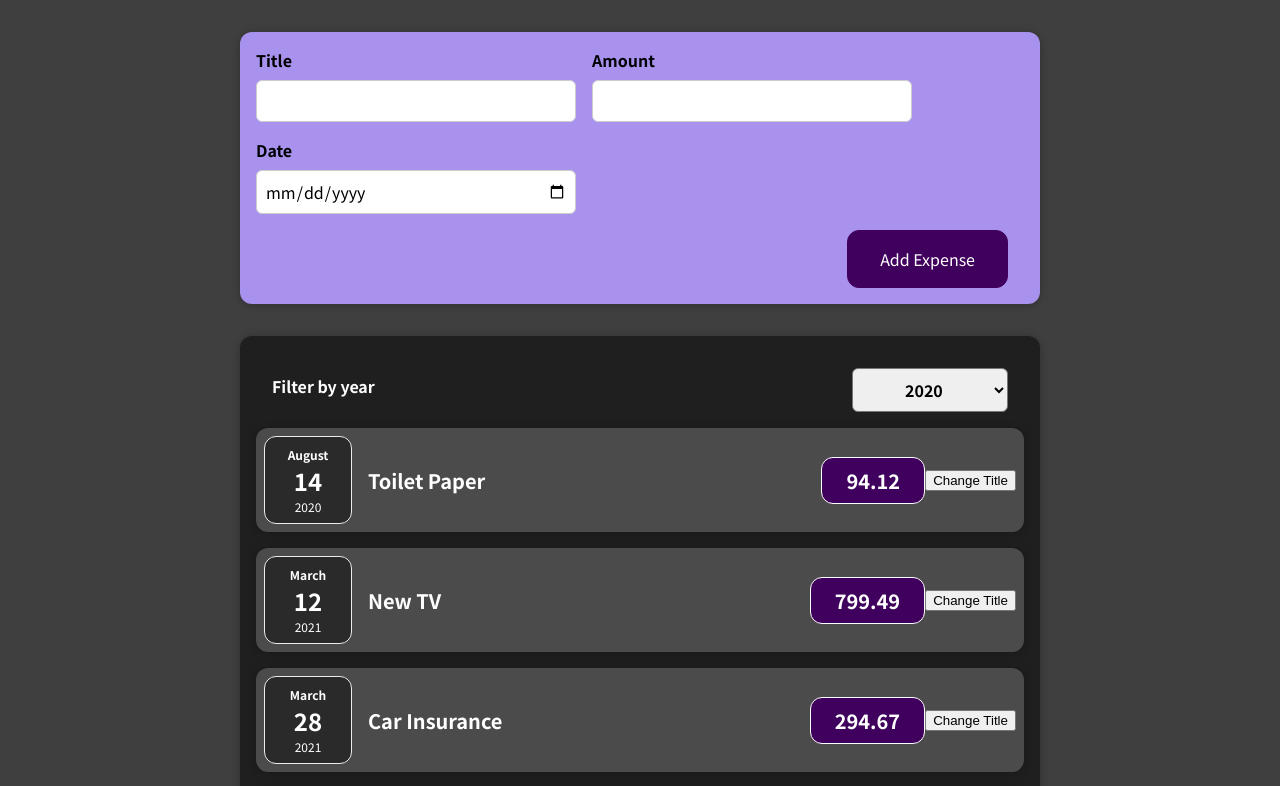
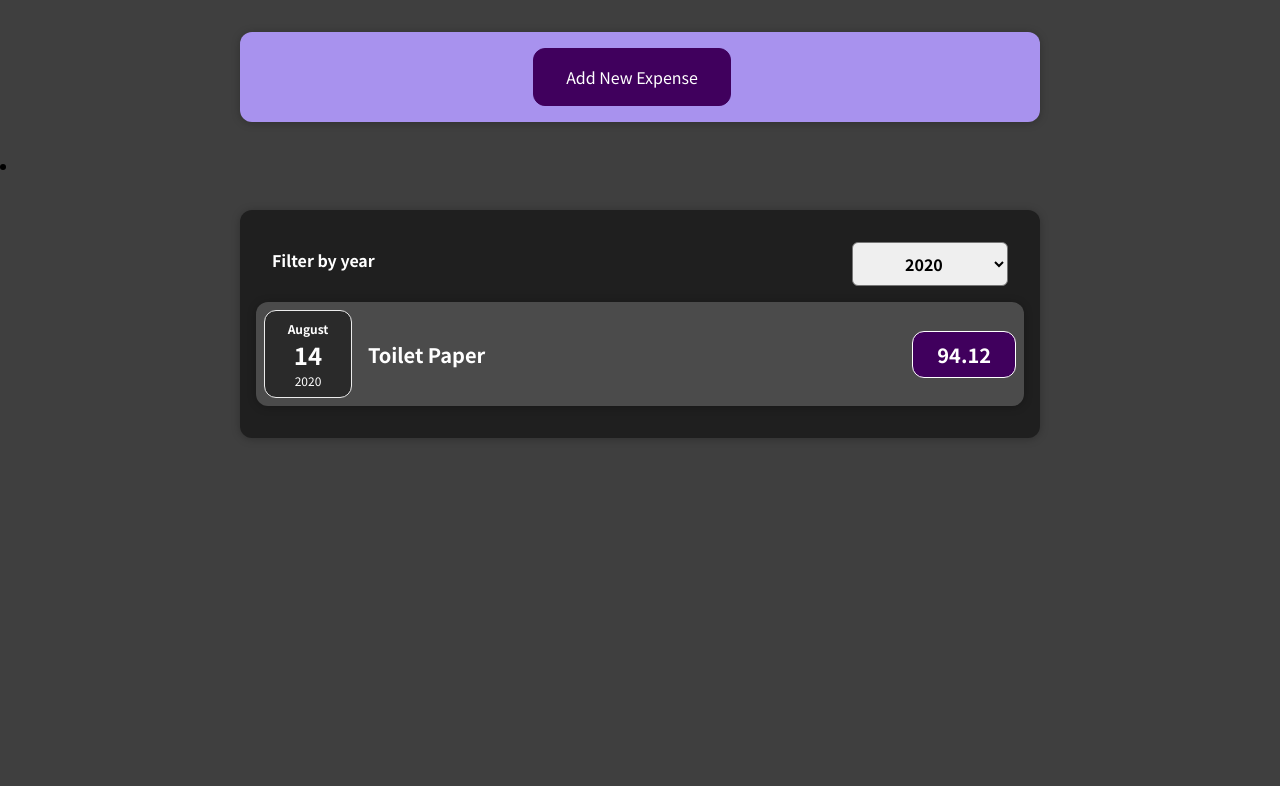
Before and after one commit to NArredondo89/React-Practice-Modules, a React (Create React App) app: page / in a window 1280 px wide. Shown: the top 786 px of the page. Built offline with nearby package versions, Linux system fonts and the light colour scheme.

Commit message:
added new expense and cancel button functionality

```diff
--- a/src/App.js
+++ b/src/App.js
@@ -35,8 +35,7 @@ function App() {
   const [expenses, setExpenses] = useState(DUMMY_EXPENSES);
 
  const addExpenseHandler = (expense) => {
-
-    setExpenses(prevExpenses => {
+    setExpenses((prevExpenses) => {
       return [expense, ...prevExpenses]
     });
   }
--- a/src/components/Expenses/Expense.js
+++ b/src/components/Expenses/Expense.js
@@ -1,34 +1,38 @@
 import React, {useState} from "react";
 
-import ExpenseItem from "./ExpenseItem";
 import "./Expenses.css";
 
 import Card from "../UI/Card";
 import "../UI/Card";
 
 import ExpensesFilter from './ExpensesFilter'
+import ExpensesList from './ExpensesList'
 
 
 function Expenses(props) {
 
-  const [selectedYear, setSelectedYear] = useState('2020')
+  const [filteredYear, setFilteredYear] = useState("2020")
 
   const updatedFilteredYear = selectedYear => {
-    setSelectedYear(selectedYear, "Expense.js")
+    setFilteredYear(selectedYear)
   }
+
+  const filteredExpenses = props.items.filter(expense => {
+    return expense.date.getFullYear().toString() === filteredYear;
+  })
 
 
   return (
-    <div>
+    <li>
       <Card className="expenses">
-        <ExpensesFilter onUpdatedFilteredYear={updatedFilteredYear} selected={selectedYear} />
-        {props.items.map((expense) => (
-          <ExpenseItem title={expense.title} amount={expense.amount} date={expense.date} />
-  ))};
+        <ExpensesFilter
+          onUpdatedFilteredYear={updatedFilteredYear}
+          selected={filteredYear} />
+        <ExpensesList items={filteredExpenses} />
+
     </Card>
-    </div>
+    </li>
   );
 }
 
-
 export default Expenses;
--- a/src/components/Expenses/ExpenseItem.js
+++ b/src/components/Expenses/ExpenseItem.js
@@ -4,20 +4,17 @@ import Card from "../UI/Card";
 import "./ExpenseItem.css";
 
 function ExpenseItem(props) {
-  const [title, setTitle] = useState(props.title);
 
-  function handleClick() {
-    setTitle("updated Title");
-  }
+
 
   return (
     <Card className="expense-item">
       <ExpenseDate date={props.date} />
       <div className="expense-item__description">
-        <h2>{title}</h2>
+        <h2>{props.title}</h2>
         <div className="expense-item__price">{props.amount}</div>
       </div>
-      <button onClick={handleClick}>Change Title</button>
+
     </Card>
   );
 }
--- /dev/null
+++ b/src/components/Expenses/ExpensesList.css
@@ -0,0 +1,9 @@
+.expenses-list {
+  list-style: none;
+  padding: 0;
+}
+
+.expenses-list__fallback {
+  color: white;
+  text-align: center;
+}
--- /dev/null
+++ b/src/components/Expenses/ExpensesList.js
@@ -0,0 +1,29 @@
+import React from 'react'
+
+import "./ExpensesList.css"
+
+import ExpenseItem from './ExpenseItem'
+
+function ExpensesList(props) {
+
+
+  if (props.items.length === 0) {
+    return <h2 className="expenses-list__fallback">Found No Expenses</h2>
+  }
+
+
+  return (
+    <ul className="expenses-list">
+      { props.items.map((expense) => (
+    <ExpenseItem
+      key={expense.id}
+      title={expense.title}
+      amount={expense.amount}
+      date={expense.date}
+    />
+    ))}
+    </ul>
+  )
+}
+
+export default ExpensesList
--- a/src/components/NewExpense/ExpenseForm.js
+++ b/src/components/NewExpense/ExpenseForm.js
@@ -2,6 +2,8 @@ import React, { useState } from 'react'
 import './ExpenseForm.css'
 
 function ExpenseForm(props) {
+
+
     const [enteredTitle, setEnteredTitle] = useState('')
     const [enteredAmount, setEnteredAmount] = useState('')
     const [enteredDate, setEnteredDate] = useState('')
@@ -50,6 +52,7 @@ function ExpenseForm(props) {
     }
 
     return (
+
         <form onSubmit={submitHandler}>
             <div className="new-expense__controls">
             <div className="new-expense__control">
@@ -82,6 +85,7 @@ function ExpenseForm(props) {
             </div>
             </div>
             <div className="new-expense__actions">
+                <button type="button" onClick={props.cancelButtonSubmit}>Cancel</button>
                 <button type="submit">Add Expense</button>
             </div>
         </form>
--- a/src/components/NewExpense/NewExpense.js
+++ b/src/components/NewExpense/NewExpense.js
@@ -1,28 +1,40 @@
-import React from "react";
+import React, {useState} from "react";
 
 import ExpenseForm from "./ExpenseForm";
 import "./NewExpense.css";
 
 function NewExpense(props) {
-  console.log(props);
+
+  const [form, setForm] = useState(false)
+
 
 
   const saveExpenseDataHandler = (enteredExpenseData) => {
+    console.log(enteredExpenseData, "New Expense.js");
 
     const expenseData = {
       ...enteredExpenseData,
       id: Math.random.toString()
     }
     props.onAddExpense(expenseData)
+    setForm(false)
 
 
-    console.log(enteredExpenseData);
 
+  }
+
+  const addNewExpenseHandleChange = () => {
+    setForm(true)
+  }
+
+  const stopNewExpenseHandleChange = () => {
+    setForm(false)
   }
 
   return (
     <div className="new-expense">
-      <ExpenseForm onSaveExpenseData={saveExpenseDataHandler} />
+      {!form && <button onClick={addNewExpenseHandleChange}>Add New Expense</button> }
+      {form && <ExpenseForm onSaveExpenseData={saveExpenseDataHandler} cancelButtonSubmit={stopNewExpenseHandleChange} />}
     </div>
   );
 }
```
